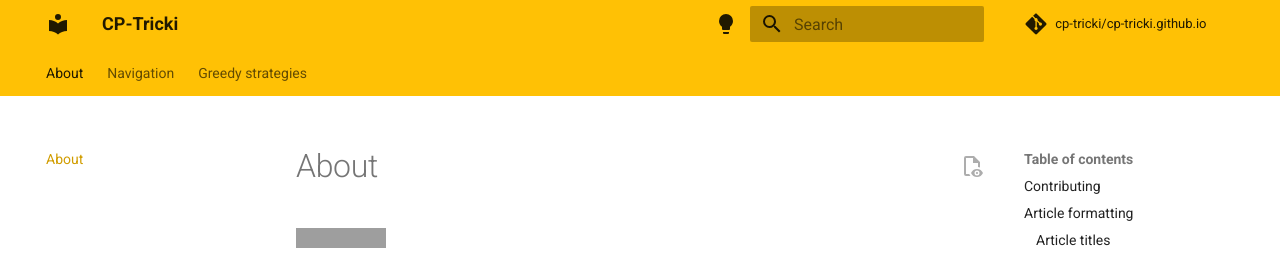
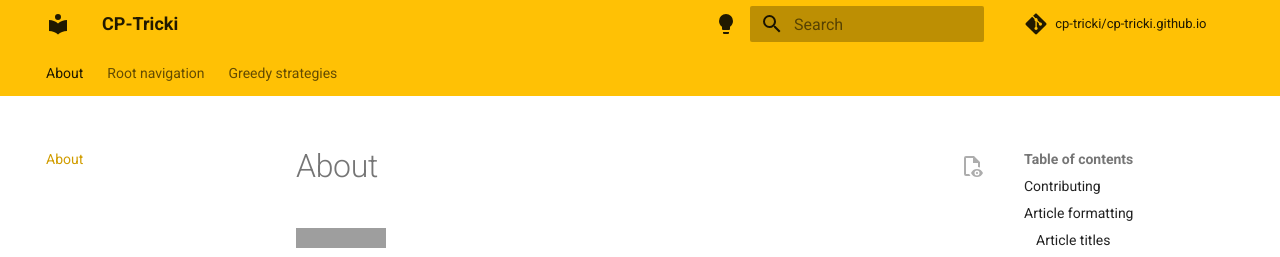
Before and after one commit to cp-tricki/cp-tricki.github.io, an MkDocs documentation site: the page built from docs/index.md, in a window 1280 px wide and 900 px high. Shown: the top 257 px of the window. Built offline with MkDocs 1.6.1 and Material for MkDocs 9.7.7, drawn with Linux system fonts in a browser that asks for light colours; comment, search, counter and statistics services are not loaded; grey boxes are pictures that could not be loaded.

Commit message:
fixed navigation a bit

```diff
--- a/docs/overrides/main.html
+++ b/docs/overrides/main.html
@@ -34,7 +34,7 @@
         </li>
 
     {% else %}
-        {% if not (nav_item.file.src_uri.split('/')[-1] == "navigation.md") %}
+        {% if not (nav_item.file.src_uri.split('/')[-1] == "navigation.md" or nav_item.file.src_uri.split('/')[-1] == "index.md") %}
         <li><a href="{{ nav_item.url|url }}">{{ nav_item.title }}</a>
         {% endif %}
     {% endif %}
```
Also changed, not shown: docs/navigation.md (+9 -0 lines).
